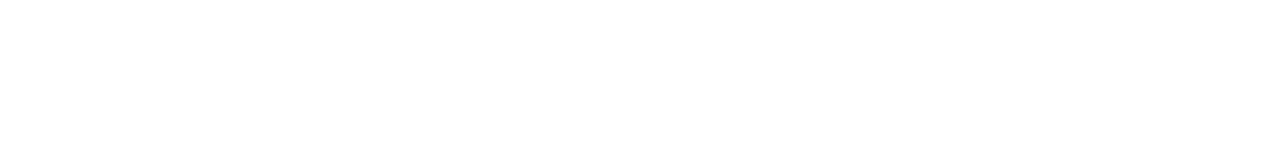
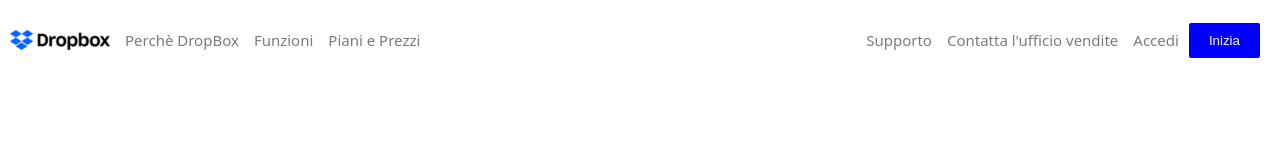
Before and after one commit to Antrussian/htmlcss-dropbox, a plain HTML site: page index.html in a window 1280 px wide. Drawn offline with Linux system fonts and the light colour scheme.

Commit message:
Completato Header

```diff
--- a/index.html
+++ b/index.html
@@ -0,0 +1,80 @@
+<!DOCTYPE html>
+<html lang="en">
+<head>
+    <meta charset="UTF-8">
+    <meta http-equiv="X-UA-Compatible" content="IE=edge">
+    <meta name="viewport" content="width=device-width, initial-scale=1.0">
+    <title>DropBox</title>
+    <link rel="stylesheet" href="style.css">
+</head>
+<body>
+
+
+    <!--  Contenitore Header  -->
+<header class="flex-row header">
+
+    <div class="flex-row header-items">
+    <img class="img" src="./img/logo-small.png" alt="logo-small">
+    <ul class="flex-row ul-header">
+        <li>Perchè DropBox</li>
+        <li>Funzioni</li>
+        <li>Piani e Prezzi</li>
+    </ul>
+    </div>
+
+
+    <div class="flex-row header-items">
+        <ul class="flex-row ul-header">
+            <li>Supporto</li>
+            <li>Contatta l'ufficio vendite</li>
+            <li>Accedi</li>
+        </ul>
+
+        <div class="flex-row header-items">
+            <button> Inizia </button>
+        </div>
+
+
+</header>
+
+    <!--  header  -->
+
+
+    <!--  Contenitore Macro background  -->
+
+
+    <!--  Contenitore Hero  -->
+
+
+    <!--  Contenitore Hero Info + img Column  -->
+
+
+
+    <!--  Contenitore Main Row  Titolo + Card column / Titolo + 2 Card Column -->
+
+
+
+
+    <!--  Contenitore Img +  Card Columm -->
+
+
+    <!--  Contenitore Box-Color  -->
+
+
+    <!--  Contenitore Row CTA -->
+
+
+
+    <!--  Contenitore Column Accordion -->
+
+
+
+
+    <!--  Footer -->
+
+
+
+
+
+</body>
+</html>
--- a/style.css
+++ b/style.css
@@ -1,6 +1,91 @@
-    /*  Contenitore Header  */
+/*  Reset  */
 
-    /*  header  */
+     *{
+        padding: 0;
+        margin: 0;
+        box-sizing: border-box;
+     }
+
+
+
+/*  font  */
+
+body {
+    font-family: system-ui, -apple-system, BlinkMacSystemFont, 'Segoe UI', Roboto, Oxygen, Ubuntu, Cantarell, 'Open Sans', 'Helvetica Neue', sans-serif
+}
+
+
+
+/*  flex-row  */
+
+.flex-row {
+
+    display: flex;
+    flex-direction: row;
+}
+
+
+
+/*  flex-column  */
+
+.flex-column {
+
+    display: flex;
+    flex-direction: column;
+}
+
+
+
+
+
+   /*  Contenitore Header  */
+.header {
+
+    width: 100vw;
+    height: 10vh;
+    justify-content: space-between;
+}
+
+
+
+
+    /*  header ed elementi header */
+ .header-items {
+    display: flex;
+    padding: 10px;
+    height:10vh;
+    align-items: center;
+
+ }
+
+
+
+li {
+    display: flex;
+    margin-left: 15px;
+      color: rgb(123, 123, 123);
+      font-size: 15px;
+
+}
+
+.img {
+    display: flex;
+    width: 100px;
+    height:20px;
+}
+
+button {
+    display: flex;
+    background-color: blue;
+    color: white;
+    padding: 10px 20px 10px 20px;
+    border-radius: 2px;
+    border:none;
+}
+
+
+
+
 
 
     /*  Contenitore Macro background  */
```
